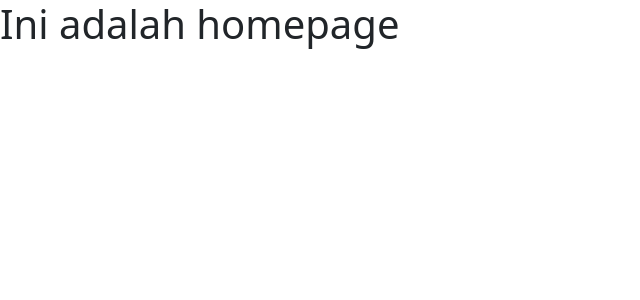
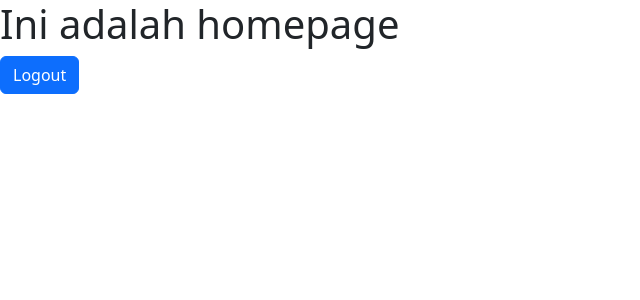
Before and after one commit to FSW-29/ChallengeChapter9, a React (Create React App) app in the folder client-side/: page / in a window 1280 px wide. Shown: the top 300 px of the page, without its empty margins (0-640 px from the left). Built offline with nearby package versions, Linux system fonts and the light colour scheme.

Commit message:
Beri aksi untuk logout

```diff
--- a/client-side/src/pages/home/home.jsx
+++ b/client-side/src/pages/home/home.jsx
@@ -1,9 +1,23 @@
 import React from "react";
+import { useNavigate } from "react-router";
+import { getAuth, signOut } from "firebase/auth";
+import firebase from "../../services/firebase";
 
 const HomePage = () => {
+  const navigate = useNavigate();
+
+  const handleLogout = async () => {
+    const auth = getAuth(firebase);
+    await signOut(auth);
+
+    localStorage.removeItem('token');
+    navigate('/login');
+  };
+
   return (
     <>
       <h1>Ini adalah homepage</h1>
+      <button className="btn btn-primary" onClick={ handleLogout }>Logout</button>
     </>
   );
 };
```
